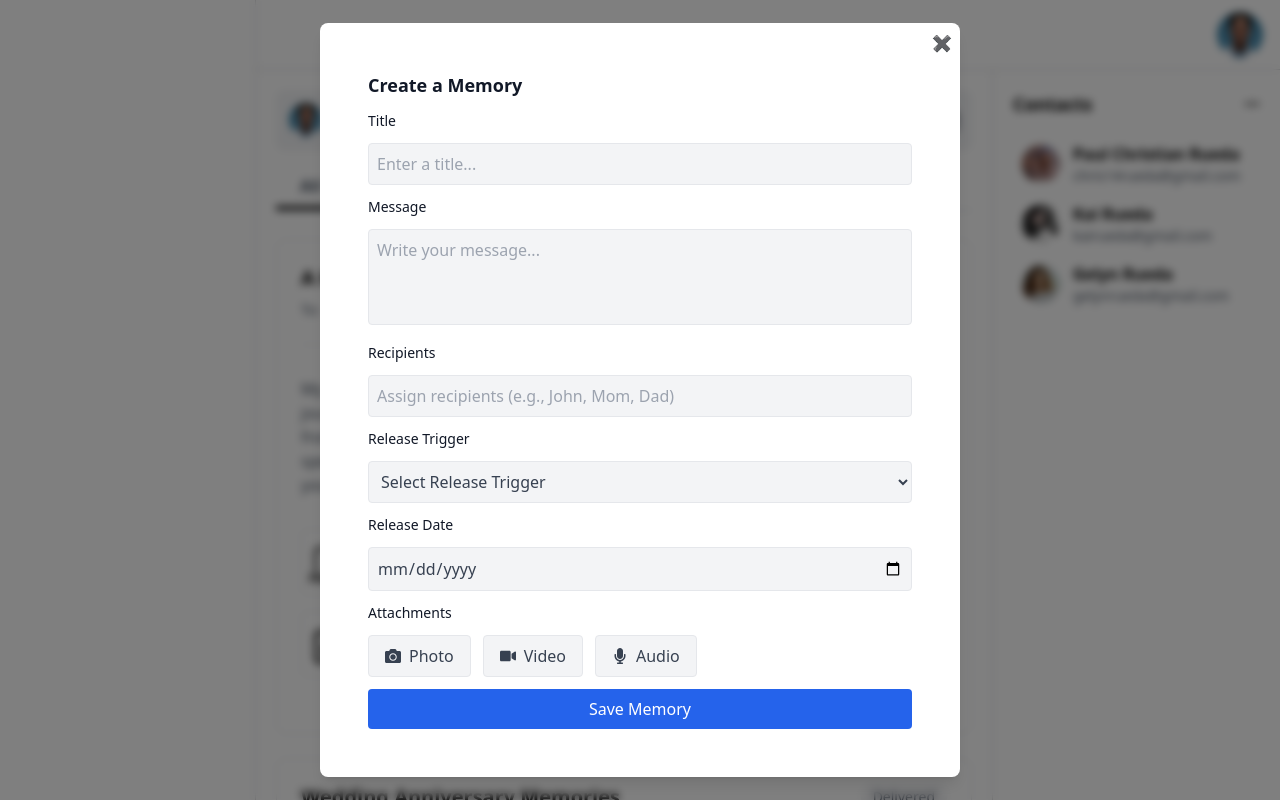
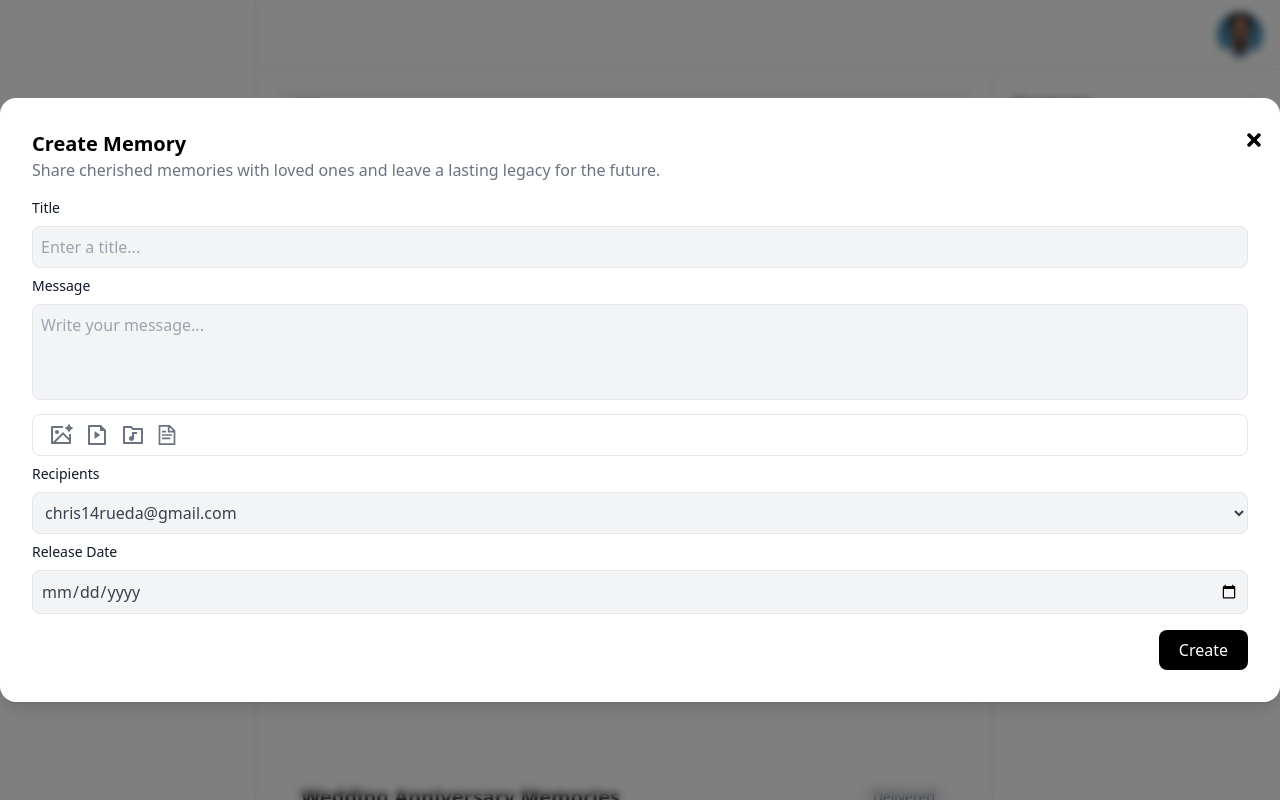
Before and after one commit to nexuslifeline/supabase-playground, a React (Vite) app: page / in a window 1280 px wide. Both pictures are taken after a click on the element 896 px from the left and 120 px from the top of the page. Built offline with nearby package versions, Linux system fonts and the light colour scheme.

Commit message:
add create memory form

```diff
--- a/src/components/Modal/Modal.jsx
+++ b/src/components/Modal/Modal.jsx
@@ -1,9 +1,18 @@
-export default function Modal({ isOpen, onClose, size = "md", children }) {
+import { FaTimes } from "react-icons/fa";
+
+export default function Modal({
+  isOpen,
+  title = "Create Memory",
+  description = "Share cherished memories with loved ones and leave a lasting legacy for the future.",
+  onClose,
+  size = "md",
+  children
+}) {
   if (!isOpen) return null;
 
   const sizeClasses = {
     sm: "w-1/4", // Small
-    md: "w-1/2", // Medium (Default)
+    md: "max-w-[520px] w-full", // Medium (Default)
     lg: "w-3/4", // Large
     xl: "w-11/12" // Extra Large
   };
@@ -11,16 +20,19 @@ export default function Modal({ isOpen, onClose, size = "md", children }) {
   return (
     <div className="fixed inset-0 z-50 flex items-center justify-center bg-black/50 backdrop-blur-sm">
       <div
-        className={`bg-white p-6 rounded-lg shadow-lg transform transition-all
+        className={`bg-white rounded-2xl shadow-lg transform transition-all p-8 space-y-4
                     ${sizeClasses[size]} max-w-full`}
       >
-        <button
-          className="absolute text-gray-500 top-2 right-2"
-          onClick={onClose}
-        >
-          ✖
+        <div className="flex flex-col">
+          <h2 className="text-xl font-semibold text-black">{title}</h2>
+          <p className="text-gray-500">{description}</p>
+        </div>
+
+        <button className="absolute text-black top-4 right-4" onClick={onClose}>
+          <FaTimes className="w-5 h-5" />
         </button>
-        {children} {/* Dynamic Content Here */}
+
+        <div>{children}</div>
       </div>
     </div>
   );
--- a/src/components/ShareEventForm/ShareEventForm.jsx
+++ b/src/components/ShareEventForm/ShareEventForm.jsx
@@ -1,5 +1,11 @@
 import { useState } from "react";
-import { FaCamera, FaVideo, FaMicrophone } from "react-icons/fa";
+import Tabs from "@components/Tabs/Tabs";
+import UserPhoto from "@components/UserPhoto/UserPhoto";
+import ProfilePhoto from "@assets/profile.jpeg";
+import { RiImageAiLine } from "react-icons/ri";
+import { RiFileVideoLine } from "react-icons/ri";
+import { RiFolderMusicLine } from "react-icons/ri";
+import { GrDocumentText } from "react-icons/gr";
 
 const ShareEventForm = () => {
   const [attachments, setAttachments] = useState({
@@ -13,50 +19,53 @@ const ShareEventForm = () => {
   };
 
   return (
-    <div className="p-6 mx-auto space-y-3 bg-white">
-      <h2 className="text-lg font-semibold text-gray-900">Create a Memory</h2>
-
+    <div className="mx-auto bg-white">
+      <div className="mt-4 space-y-2">
         {/* Title Input */}
         <label className="block text-sm font-medium text-gray-900">Title</label>
         <input
           type="text"
           name="title"
           placeholder="Enter a title..."
-        className="w-full p-2 text-gray-700 bg-gray-100 border rounded focus:outline-none focus:ring-2 focus:ring-blue-500"
+          className="w-full p-2 text-gray-700 bg-gray-100 border rounded-lg focus:outline-none focus:ring-2 focus:ring-blue-500"
         />
 
         {/* Message Input */}
-      <label className="block text-sm font-medium text-gray-900">Message</label>
+        <label className="block text-sm font-medium text-gray-900">
+          Message
+        </label>
         <textarea
           name="message"
           placeholder="Write your message..."
-        className="w-full h-24 p-2 text-gray-700 bg-gray-100 border rounded resize-none focus:outline-none focus:ring-2 focus:ring-blue-500"
+          className="w-full h-24 p-2 text-gray-700 bg-gray-100 border rounded-lg resize-none focus:outline-none focus:ring-2 focus:ring-blue-500"
         />
+
+        <div className="flex justify-start px-4 py-2 space-x-3 text-gray-500 border rounded-lg">
+          <button className="hover:text-black">
+            <RiImageAiLine className="w-6 h-6" />
+          </button>
+          <button className="hover:text-black">
+            <RiFileVideoLine className="w-6 h-6" />
+          </button>
+          <button className="hover:text-black">
+            <RiFolderMusicLine className="w-6 h-6" />
+          </button>
+          <button className="hover:text-black">
+            <GrDocumentText className="w-5 h-5" />
+          </button>
+        </div>
 
         {/* Recipient Selection */}
         <label className="block text-sm font-medium text-gray-900">
           Recipients
         </label>
-      <input
-        type="text"
+        <select
           name="recipient"
           placeholder="Assign recipients (e.g., John, Mom, Dad)"
-        className="w-full p-2 text-gray-700 bg-gray-100 border rounded focus:outline-none focus:ring-2 focus:ring-blue-500"
-      />
-
-      {/* Release Trigger Selection */}
-      <label className="block text-sm font-medium text-gray-900">
-        Release Trigger
-      </label>
-      <select
-        name="trigger"
-        className="w-full p-2 text-gray-700 bg-gray-100 border rounded focus:outline-none focus:ring-2 focus:ring-blue-500"
+          className="w-full p-2 text-gray-700 bg-gray-100 border rounded-lg focus:outline-none focus:ring-2 focus:ring-blue-500"
         >
-        <option value="">Select Release Trigger</option>
-        <option value="posthumous">Posthumous Delivery</option>
-        <option value="anniversary">Anniversary</option>
-        <option value="milestone">Milestone</option>
-        <option value="life_event">Life Event</option>
+          <option>chris14rueda@gmail.com</option>
+          <option>gelynrueda@gmail.com</option>
         </select>
 
         {/* Date Input */}
@@ -66,47 +75,16 @@ const ShareEventForm = () => {
         <input
           type="date"
           name="date"
-        className="w-full p-2 text-gray-700 bg-gray-100 border rounded focus:outline-none focus:ring-2 focus:ring-blue-500"
+          className="w-full p-2 text-gray-700 bg-gray-100 border rounded-lg focus:outline-none focus:ring-2 focus:ring-blue-500"
         />
-
-      {/* Attachments */}
-      <label className="block text-sm font-medium text-gray-900">
-        Attachments
-      </label>
-      <div className="flex gap-3 mt-2">
-        <label className="flex items-center gap-2 px-4 py-2 text-gray-700 bg-gray-100 border rounded cursor-pointer hover:bg-gray-200">
-          <FaCamera /> Photo
-          <input
-            type="file"
-            accept="image/*"
-            className="hidden"
-            onChange={e => handleFileChange("photo", e)}
-          />
-        </label>
-        <label className="flex items-center gap-2 px-4 py-2 text-gray-700 bg-gray-100 border rounded cursor-pointer hover:bg-gray-200">
-          <FaVideo /> Video
-          <input
-            type="file"
-            accept="video/*"
-            className="hidden"
-            onChange={e => handleFileChange("video", e)}
-          />
-        </label>
-        <label className="flex items-center gap-2 px-4 py-2 text-gray-700 bg-gray-100 border rounded cursor-pointer hover:bg-gray-200">
-          <FaMicrophone /> Audio
-          <input
-            type="file"
-            accept="audio/*"
-            className="hidden"
-            onChange={e => handleFileChange("audio", e)}
-          />
-        </label>
       </div>
 
       {/* Submit Button */}
-      <button className="w-full px-4 py-2 mt-4 text-white bg-blue-600 rounded hover:bg-blue-700">
-        Save Memory
+      <div className="flex justify-end">
+        <button className="px-5 py-2 mt-4 text-white bg-black rounded-lg ">
+          Create
         </button>
+      </div>
     </div>
   );
 };
```
Lines whose indentation alone changed are shown as unchanged.
